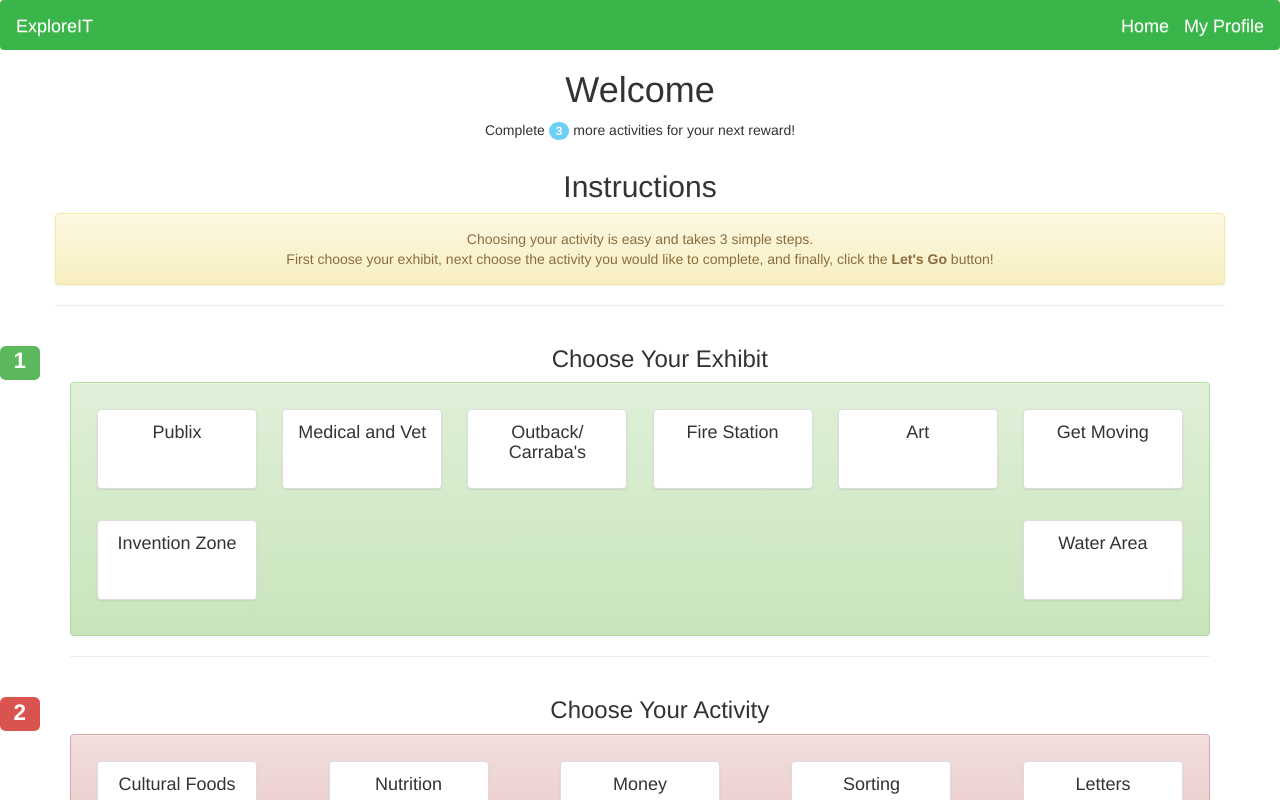
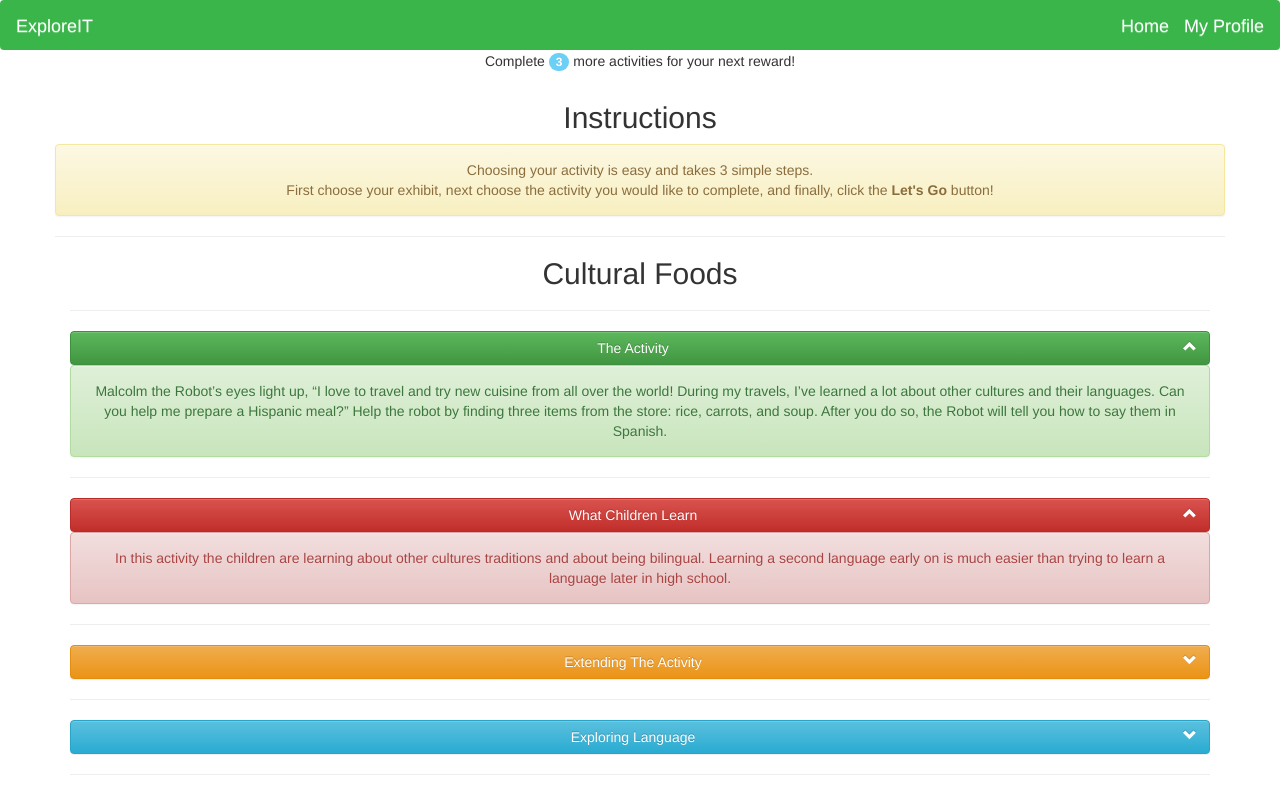
Before and after one commit to Abby1630-zz/explore-it-react, a React (Create React App) app: page / in a window 1280 px wide. Shown: the top 800 px of the page. Built offline with nearby package versions, Linux system fonts and the light colour scheme.

Commit message:
Put the activity sections into collapsible components

```diff
--- a/src/Activity.js
+++ b/src/Activity.js
@@ -1,10 +1,12 @@
 import React, { Component } from 'react';
 import Grid from 'react-bootstrap/lib/Grid';
-import Col from 'react-bootstrap/lib/Col';
 import ListGroup from 'react-bootstrap/lib/ListGroup';
 import ListGroupItem from 'react-bootstrap/lib/ListGroupItem';
 import Button from 'react-bootstrap/lib/Button';
 import Alert from 'react-bootstrap/lib/Alert';
+import Collapse from 'react-bootstrap/lib/Collapse';
+import Glyphicon from 'react-bootstrap/lib/Glyphicon';
+import './css/Activity.css';
 
 
 var activity = {
@@ -35,7 +37,6 @@ class Activity extends Component{
   constructor(props) {
     super(props);
     this.state = {
-
     }
     this.nextPage= this.nextPage.bind(this);
   }
@@ -50,23 +51,57 @@ class Activity extends Component{
         <Grid>
           <SectionTitle text={activity.activityName}/>
           <hr/>
-          <Alert bsStyle="success" >
-            <SectionContent heading="The Activity" text={activity.theActivity}/>
-          </Alert>
+          <Collapsible header="The Activity" bsStyle="success" open={true} body={activity.theActivity}/>
+          <hr/>
+          <Collapsible header="What Children Learn" bsStyle="danger" open={true} body={activity.whatChildrenLearn}/>
+          <hr/>
+          <Collapsible header="Extending The Activity" bsStyle="warning" open={false} body={activity.extendingTheActivity}/>
+          <hr/>
+          <ExploringLanguage heading="Exploring Language" bsStyle="info" open={false} languageContent={activity.exploringLanguage}/>
+          <hr/>
+        </Grid>
+      </div>
+    );
+  }
+}
 
-          <hr/>
-          <Alert bsStyle="info">
-            <SectionContent heading="Extending The Activity" text={activity.extendingTheActivity}/>
-          </Alert>
-          <hr/>
-          <Alert bsStyle="warning">
-            <SectionContent heading="What Children Learn" text={activity.whatChildrenLearn}/>
-          </Alert>
-          <hr/>
-          <ExploringLanguage heading="Exploring Language" languageContent={activity.exploringLanguage}/>
-          <hr/>
-          <Button bsStyle="success" bsSize="large" onClick={this.nextPage}>What's Next?</Button>
-        </Grid>
+class Collapsible extends Component {
+  constructor(props) {
+    super(props);
+    this.state = {
+      open: false
+    }
+
+    this.getIcon= this.getIcon.bind(this);
+  }
+
+  componentDidMount(){
+    if(this.props.open){
+      this.setState({open:true})
+    }
+  }
+
+  getIcon (){
+    if (this.state.open) {
+      return (<Glyphicon className="pull-right" glyph="chevron-up" />);
+    }
+    return (<Glyphicon className="pull-right" glyph="chevron-down" />);
+  }
+
+  render() {
+    return (
+      <div>
+        <Button bsStyle={this.props.bsStyle} block onClick={ ()=> this.setState({ open: !this.state.open })}>
+          {this.props.header}
+          {this.getIcon()}
+        </Button>
+        <Collapse in={this.state.open}>
+          <div>
+            <Alert bsStyle={this.props.bsStyle} className="lang-container">
+              {this.props.body}
+            </Alert>
+          </div>
+        </Collapse>
       </div>
     );
   }
@@ -74,43 +109,24 @@ class Activity extends Component{
 
 class SectionTitle extends Component {
   render () {
-    return <h2>{this.props.text}</h2>;
-  }
-}
-
-class SectionContent extends Component {
-  render () {
-    return (
-      <div>
-        <h3>{this.props.heading}</h3>
-        <p>{this.props.text}</p>
-      </div>
-    );
+    return <h2 className="explore-no-margin">{this.props.text}</h2>;
   }
 }
 
 class ExploringLanguage extends Component {
   render () {
-    console.log(this.props.languageContent);
     var langList = this.props.languageContent.map(function(word) {
-      console.log(word);
       return (
-        <Col xs={4}>
-          <ListGroup>
-            <ListGroupItem><strong>English:</strong> {word.english}</ListGroupItem>
-            <ListGroupItem><strong>Spanish:</strong> {word.spanish}</ListGroupItem>
-            <ListGroupItem><strong>French:</strong> {word.french}</ListGroupItem>
-          </ListGroup>
-        </Col>
+        <ListGroup className="lang-list" key={word.english}>
+          <ListGroupItem><strong>English:</strong> {word.english}</ListGroupItem>
+          <ListGroupItem><strong>Spanish:</strong> {word.spanish}</ListGroupItem>
+          <ListGroupItem><strong>French:</strong> {word.french}</ListGroupItem>
+        </ListGroup>
       );
     });
+
     return (
-      <div>
-        <h3>{this.props.heading}</h3>
-        <Grid>
-          {langList}
-        </Grid>
-      </div>
+      <Collapsible header={this.props.heading} bsStyle={this.props.bsStyle} open={this.props.open} body={langList}/>
     );
   }
 }
--- a/src/App.js
+++ b/src/App.js
@@ -8,14 +8,12 @@ import SelectActivity from './SelectActivity';
 import Quiz from './Quiz';
 import PersonalizeRobot from './PersonalizeRobot';
 import Activity from './Activity';
-import Button from 'react-bootstrap/lib/Button';
-
 
 class App extends Component {
   constructor(props) {
     super(props);
     this.state = {
-      renderedPage: 'SelectActivity',
+      renderedPage: 'Activity',
       countUntilNextQuiz: 4
     };
     this.changePage = this.changePage.bind(this)
@@ -24,7 +22,6 @@ class App extends Component {
   changePage(pageName){
     //console.log(pageName);
     this.setState({renderedPage: pageName});
-
   }
 
   render() {
@@ -38,7 +35,6 @@ class App extends Component {
           <QuizCountdown count={this.state.countUntilNextQuiz}/>
           <Instructions page={this.state.renderedPage}/>
           {getPage (this.state.renderedPage, this.state.countUntilNextQuiz, this.changePage)}
-
         </div>
       </div>
     );
--- a/src/PersonalizeRobot.js
+++ b/src/PersonalizeRobot.js
@@ -34,7 +34,7 @@ class PersonalizeRobot extends Component{
   }
 
   nextPage () {
-    {console.log("handleChange");}
+    console.log("handleChange");
     this.props.changePage('SelectActivity');
 
   }
--- a/src/Quiz.js
+++ b/src/Quiz.js
@@ -72,7 +72,7 @@ class Quiz extends Component{
         <AnswerFeedback isCorrect={this.state.isCorrect}  />
         <QuestionBlock questionInfo={questions.hard} setValue={this.setValues}/>
         <ProgressBar striped bsStyle="info" now={40} />
-        <SubmitButton validateAnswer={this.validateAnswer} nextStep ={this.nextStep} isCorrect={this.state.isCorrect}/>
+        <SubmitButton validateAnswer={this.validateAnswer} nextStep={this.nextStep} isCorrect={this.state.isCorrect}/>
       </div>
     );
   }
--- /dev/null
+++ b/src/css/Activity.css
@@ -0,0 +1,24 @@
+.lang-container {
+  display: flex; /* or inline-flex */
+  flex-direction: row;
+  flex-wrap: wrap;
+  justify-content: space-between;
+}
+
+.lang-list {
+  align-self: center;
+  padding: 5px;
+  max-width: 169px !important;
+  -webkit-flex: 1 1 15em;
+  box-shadow: none !important;
+}
+
+* {
+	-webkit-box-sizing: border-box;
+	-moz-box-sizing: border-box;
+	box-sizing: border-box;
+}
+
+.explore-no-margin {
+  margin:0 !important;
+}
```
